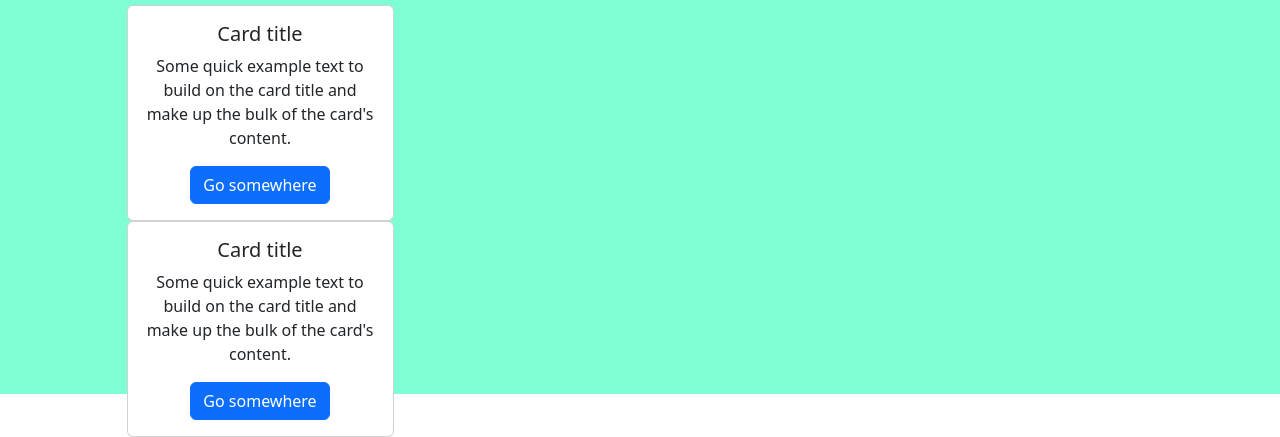
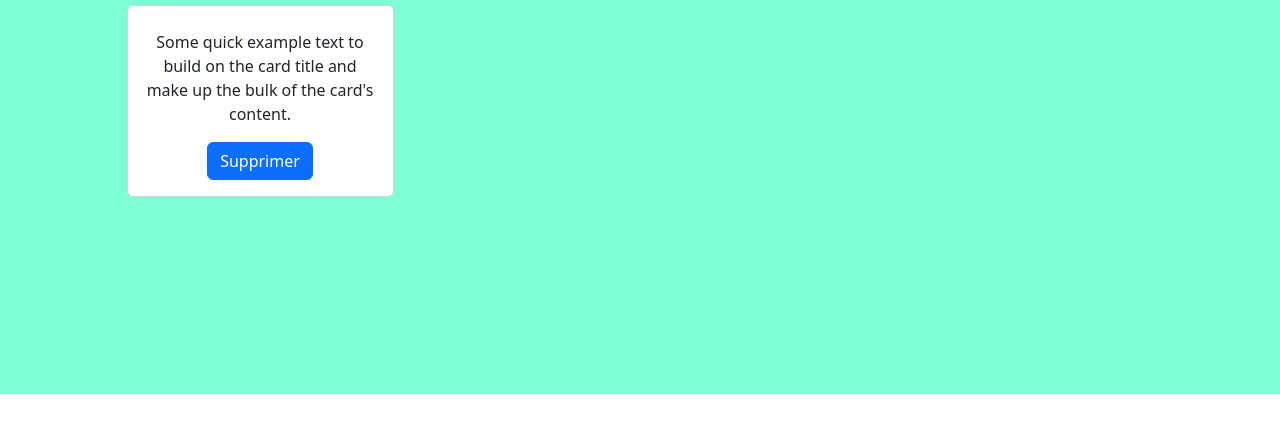
Before and after one commit to BySkullZ/todolist, a plain HTML site: page index.html in a window 1280 px wide. Both pictures are taken after a click on the button "Valider". Shown: the part 406-843 px from the top of the page. After the commit the page ends 800 px from the top, so only its background shows below. Drawn offline with nearby package versions, Linux system fonts and the light colour scheme.

Commit message:
design a faire

```diff
--- a/css/style.css
+++ b/css/style.css
@@ -4,7 +4,7 @@ body {
 
 section {
     width: 100%;
-    height: 100vh;
+    height: 100%;
 }
 
 #todolist {
--- a/index.html
+++ b/index.html
@@ -30,13 +30,6 @@
                 <div class="row">
                     <div id="todo" class="col">
                         <h2>A faire</h2>
-                        <div id="card" class="card mx-auto w-75">
-                            <div class="card-body">
-                                <h5 class="card-title">Card title</h5>
-                                <p class="card-text">Some quick example text to build on the card title and make up the bulk of the card's content.</p>
-                                <a href="#" class="btn btn-primary">Go somewhere</a>
-                            </div>
-                        </div>
                     </div>
                     <div id="inprogress" class="col">
                         <h2>En cours</h2>
@@ -48,6 +41,14 @@
             </div>
         </section>
 
+        <div id="card" class="card mx-auto w-75" style="display: none">
+            <div class="card-body">
+                <h5 id="card-title" class="card-title">Card title</h5>
+                <p class="card-text">Some quick example text to build on the card title and make up the bulk of the card's content.</p>
+                <a id="delete" onclick="deleteCard(this)" class="btn btn-primary">Supprimer</a>
+            </div>
+        </div>
+
         <script src="https://cdn.jsdelivr.net/npm/bootstrap@5.2.2/dist/js/bootstrap.bundle.min.js" integrity="sha384-OERcA2EqjJCMA+/3y+gxIOqMEjwtxJY7qPCqsdltbNJuaOe923+mo//f6V8Qbsw3" crossorigin="anonymous"></script>
         <script src="js/todolist.js"></script>
     </body>
--- a/js/todolist.js
+++ b/js/todolist.js
@@ -8,12 +8,18 @@ function changeCategory(arg) {
     console.log(category)
 }
 
+function deleteCard(el) {
+    el.parentNode.parentNode.remove();
+}
+
 button.addEventListener("click", ()=> {
     let text = field.value;
     console.log(text);
 
     let card = document.getElementById("card")
     let cardClone = card.cloneNode(true)
+    cardClone.style.display = "block";
+    cardClone.querySelector("#card-title").textContent = field.value;
     gridItems = document.getElementById(category)
     gridItems.appendChild(cardClone)
 })
```
